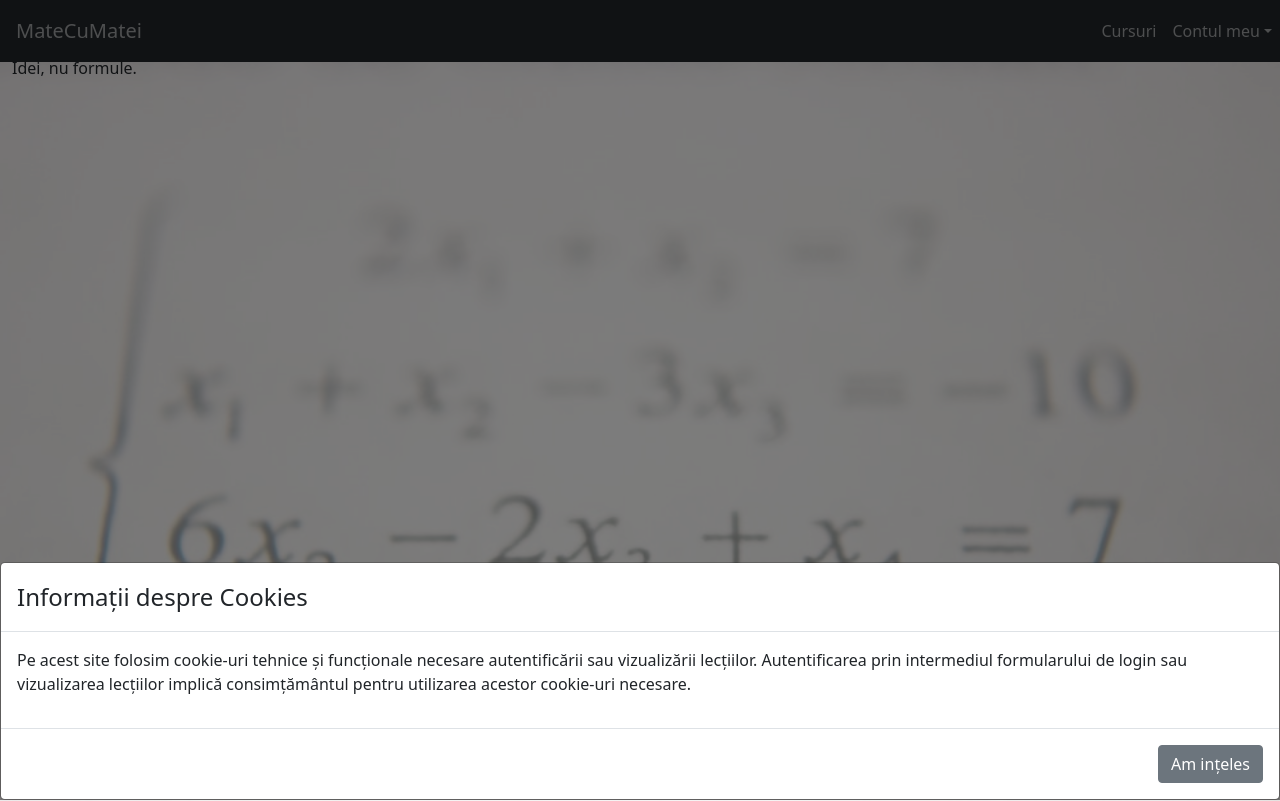
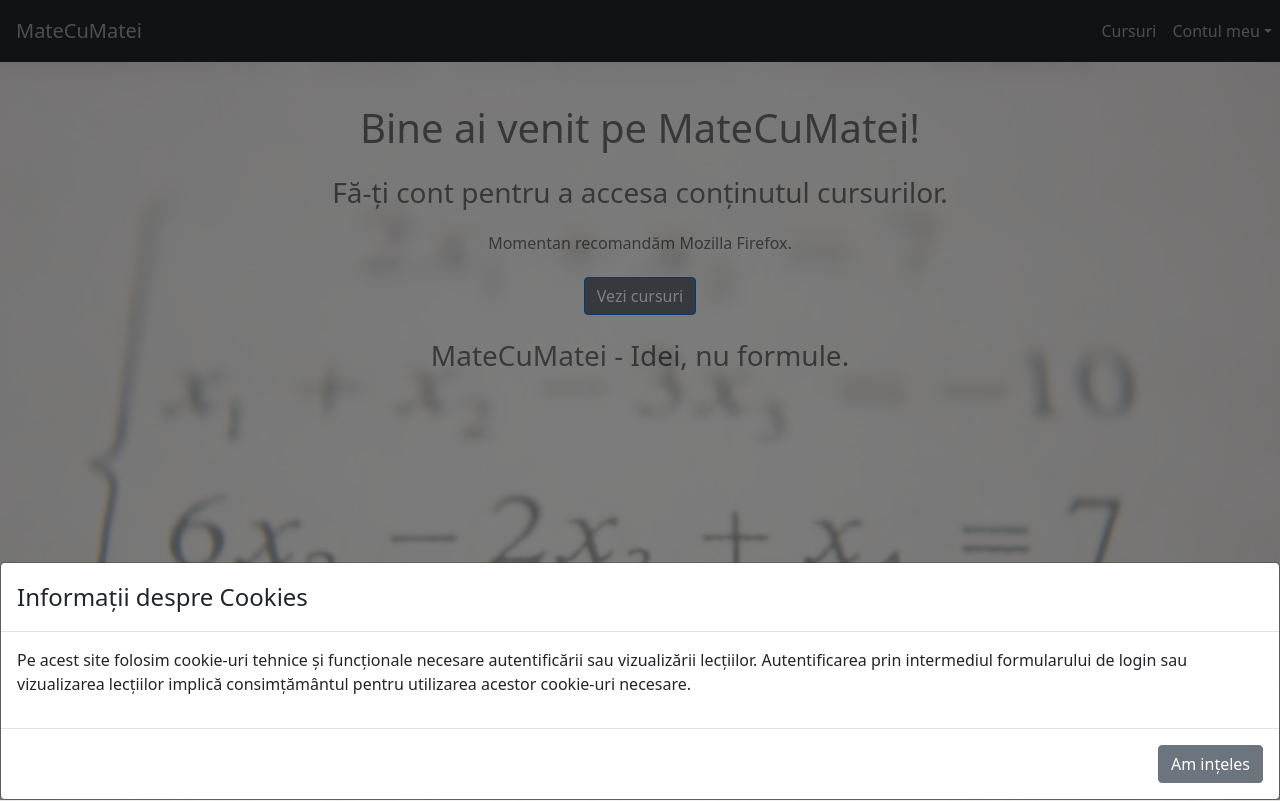
Before and after one commit to SilviuDN/matecumatei_client, a React (Create React App) app: page / in a window 1280 px wide. Shown: the top 801 px of the page. Built offline with nearby package versions, Linux system fonts and the light colour scheme; no server answers.

Commit message:
Style up the HomePage - done

```diff
--- a/src/components/Routes/index.js
+++ b/src/components/Routes/index.js
@@ -15,7 +15,7 @@
     return(
         <>
             <Switch>
-                <Route path = '/' exact render = { () => <IndexPage/> } />
+                <Route path = '/' exact render = { () => <IndexPage loggedUser={loggedUser}/> } />
 
                 <Route path = '/courses' exact render = { () => <CoursesPage loggedUser={loggedUser}/> } />
                 <Route path = '/courses/details/:course_id' render = { props => <CourseDetails {...props} loggedUser={loggedUser}/> } />
--- a/src/components/pages/Cart/CartIcon.js
+++ b/src/components/pages/Cart/CartIcon.js
@@ -1,4 +1,4 @@
-import React from 'react';
+// import React from 'react';
 // import React, { useContext } from 'react';
 // import { withRouter } from 'react-router-dom';
 import ShoppingCart from './shopping-cart-svgrepo-com.svg';
--- a/src/components/pages/Cart/CartIcon.module.css
+++ b/src/components/pages/Cart/CartIcon.module.css
@@ -31,7 +31,7 @@
   }
 
   /* the items count is displlayed on the right bottom corner of the cart */
-/* .cartCount2 {
+/* .cartCount {
     position: absolute;
     bottom: 0.7em;
     right: 0.2em;
--- a/src/components/pages/IndexPage/IndexPage.css
+++ b/src/components/pages/IndexPage/IndexPage.css
@@ -5,7 +5,7 @@
   height: 100vh;
   max-width: 100%;
   overflow-x: hidden;
-  z-index: -20;
+  /* z-index: -20; */
 
   /* margin-top: 0; */
 }
@@ -23,7 +23,7 @@
   background-image: url("./linearEqSys.jpeg");
   background-position: top center;
   opacity: 0.4;
-  z-index: -10;
+  /* z-index: -10; */
   height: 100vh;
   width: 100vw;
 }
--- a/src/components/pages/IndexPage/IndexPage.js
+++ b/src/components/pages/IndexPage/IndexPage.js
@@ -1,19 +1,33 @@
-// import {Container, Button} from 'react-bootstrap'
-import {Container} from 'react-bootstrap'
-import {Link} from 'react-router-dom'
+import {Container, Button} from 'react-bootstrap'
+// import {Container} from 'react-bootstrap'
+import { useHistory, Link } from 'react-router-dom'
+// import { useHistory, Link } from 'react-router-dom'
 import './IndexPage.css'
 
-const IndexPage = () => {
+const IndexPage = ({loggedUser}) => {
+
+    const history = useHistory();
+
+    const handleAllCoursesButton = () => {
+        history.push('/courses');
+    };
 
     return (
-        <Container className='bgImg' style={{marginLeft: '0px', marginRight: '0px', width:'100vw'}}>
 
-            {/* <h1>Welcome to MateCuMatei</h1> */}
-            <p>Idei, nu formule.</p>
-            <Link to={`/courses`}>
-                    {/* <Button className="btnBlock">All Courses</Button> */}
-            </Link>
-
+        <Container className="bgImg" fluid>
+            <div className="d-flex flex-column justify-content-start align-items-center h-100 mt-5">
+                <h1 className="text-center mb-4">Bine ai venit pe MateCuMatei{loggedUser ? `, ${loggedUser.username?.trim().split(' ')[0]}!` : '!'}</h1>
+                {
+                    !loggedUser
+                    ?
+                    <h3 className="text-center mb-4">Fă-ți cont pentru a accesa conținutul cursurilor.</h3>
+                    :
+                    null
+                }
+                <h6 className="text-center mb-4">Momentan recomandăm Mozilla Firefox.</h6>
+                <Button className="btn bg-secondary mb-4"  onClick={handleAllCoursesButton} style={{zIndex:1}}>Vezi cursuri</Button>
+                <h3 className="text-center mb-4">MateCuMatei - Idei, nu formule.</h3>
+            </div>
         </Container>
 
     )
```
